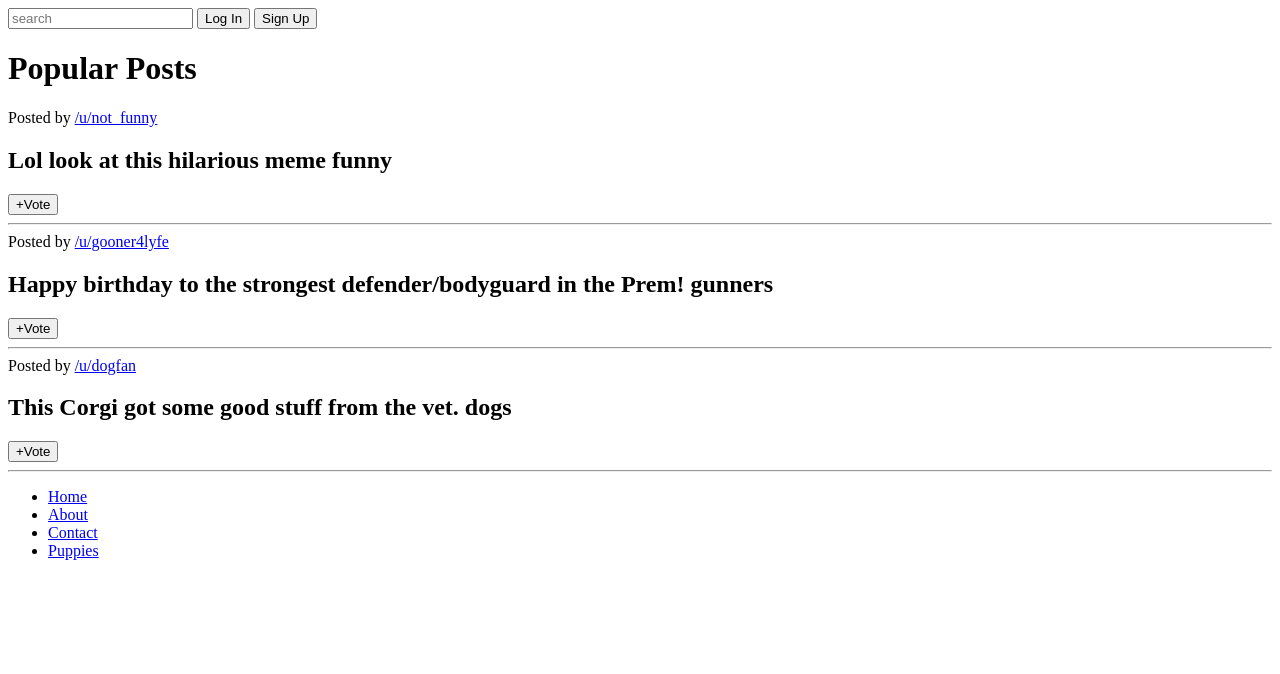
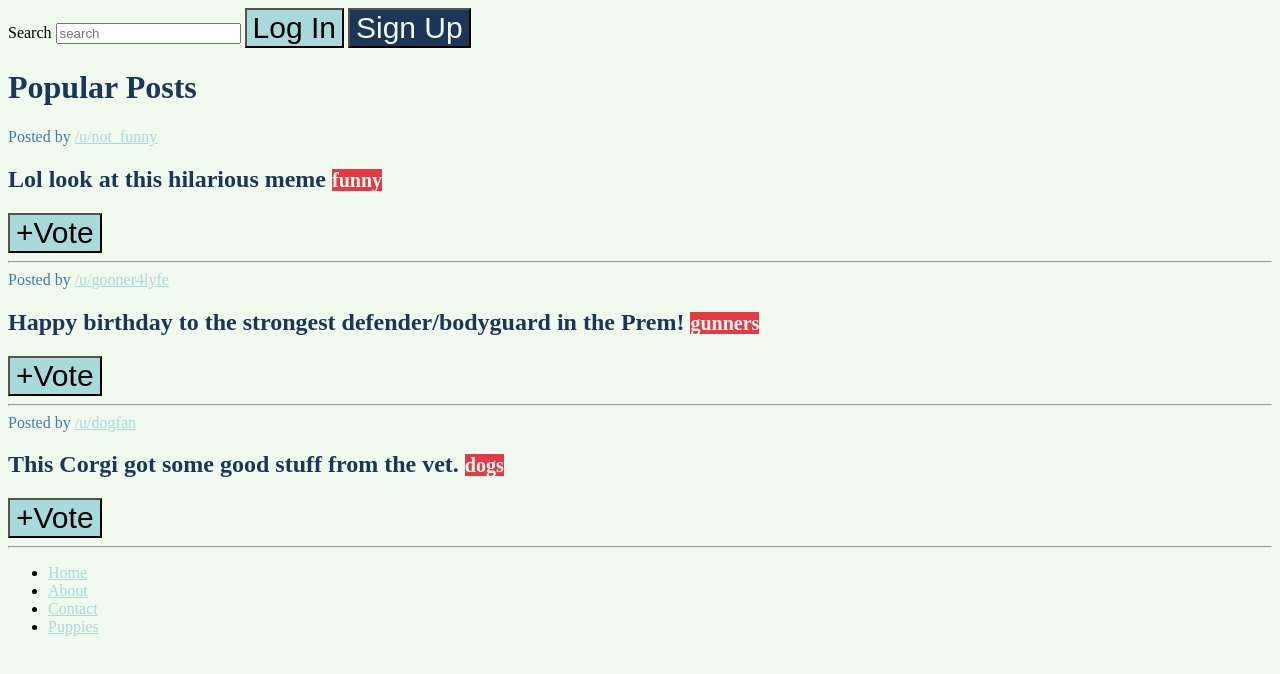
Before and after one commit to TheAmazinRaven/Web-Dev-Bootcamp-Project-Files, a plain HTML site: page CSS Selectors/index.html in a window 1280 px wide. Drawn offline with Linux system fonts and the light colour scheme.

Commit message:
Rearranged some more stuff and started Section 7

```diff
--- /dev/null
+++ b/CSS Selectors/app.css
@@ -0,0 +1,35 @@
+/* * {
+    background-color: cyan;
+} */
+
+body {
+    background-color: #f1faee;
+}
+
+button {
+    font-size: 30px;
+    background-color: #a8dadc;
+}
+
+h1, h2 {
+    color: #1d3557;
+}
+
+#signup {
+    background-color: #1d3557;
+    color: #f1faee;
+}
+
+span {
+    color: #457b9d;
+}
+
+.tag {
+    background-color: #e63946;
+    color: #f1faee;
+    font-size: 20px;
+}
+
+a {
+    color: #a8dadc;
+}
--- a/CSS Selectors/starterCode.html
+++ b/CSS Selectors/index.html
@@ -4,32 +4,34 @@
 <head>
     <meta charset="UTF-8">
     <meta name="viewport" content="width=device-width, initial-scale=1.0">
+    <link rel="stylesheet" href="app.css">
     <title>CSS Selectors</title>
 </head>
 
 <body>
     <nav>
-        <input type="text" placeholder="search">
+        <label for=""search">Search</label>
+        <input type="text" placeholder="search" id="search">
         <button>Log In</button>
-        <button>Sign Up</button>
+        <button id="signup">Sign Up</button>
     </nav>
     <main>
         <h1>Popular Posts</h1>
         <section>
             <span>Posted by <a href="#213adas">/u/not_funny</a></span>
-            <h2>Lol look at this hilarious meme <span>funny</span></h2>
+            <h2>Lol look at this hilarious meme <span class="tag">funny</span></h2>
             <button>+Vote</button>
             <hr>
         </section>
         <section>
             <span>Posted by <a href="#345adas">/u/gooner4lyfe</a></span>
-            <h2>Happy birthday to the strongest defender/bodyguard in the Prem! <span>gunners</span></h2>
+            <h2>Happy birthday to the strongest defender/bodyguard in the Prem! <span class="tag">gunners</span></h2>
             <button>+Vote</button>
             <hr>
         </section>
         <section>
             <span>Posted by <a href="#981adas">/u/dogfan</a></span>
-            <h2>This Corgi got some good stuff from the vet. <span>dogs</span></h2>
+            <h2>This Corgi got some good stuff from the vet. <span class="tag">dogs</span></h2>
             <button>+Vote</button>
             <hr>
         </section>
```
